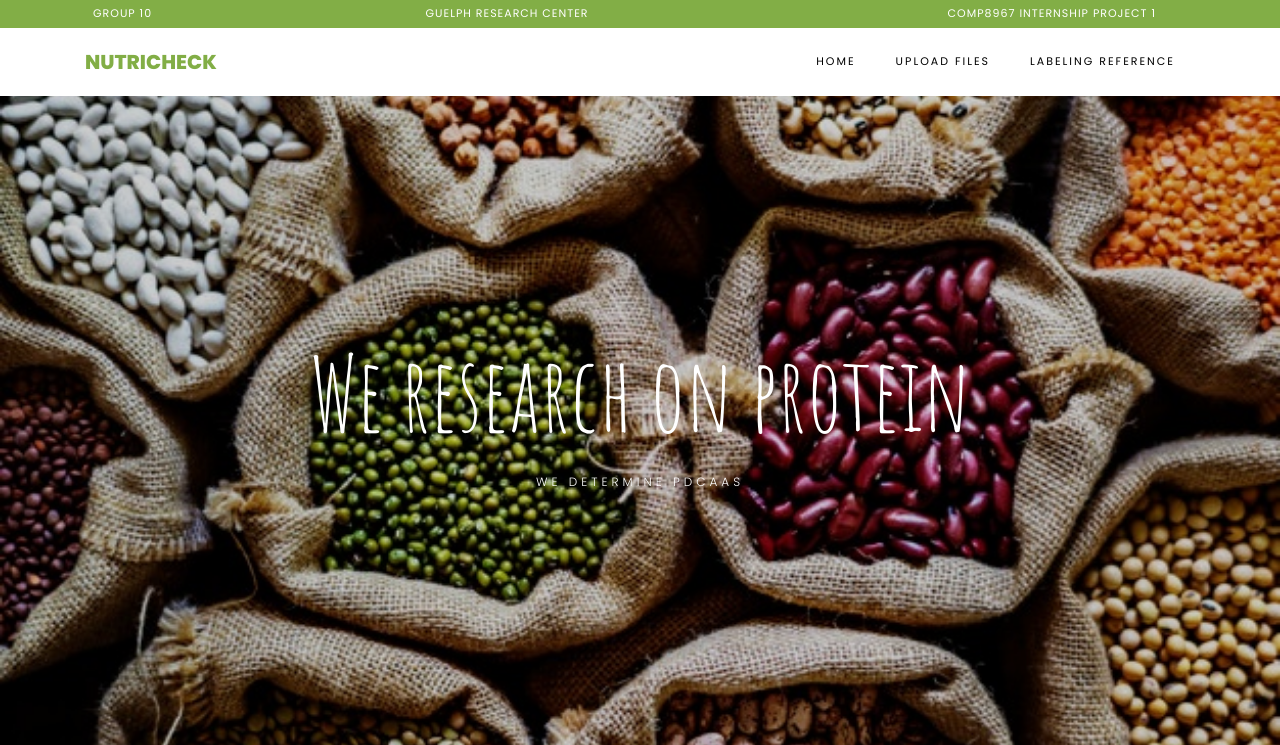
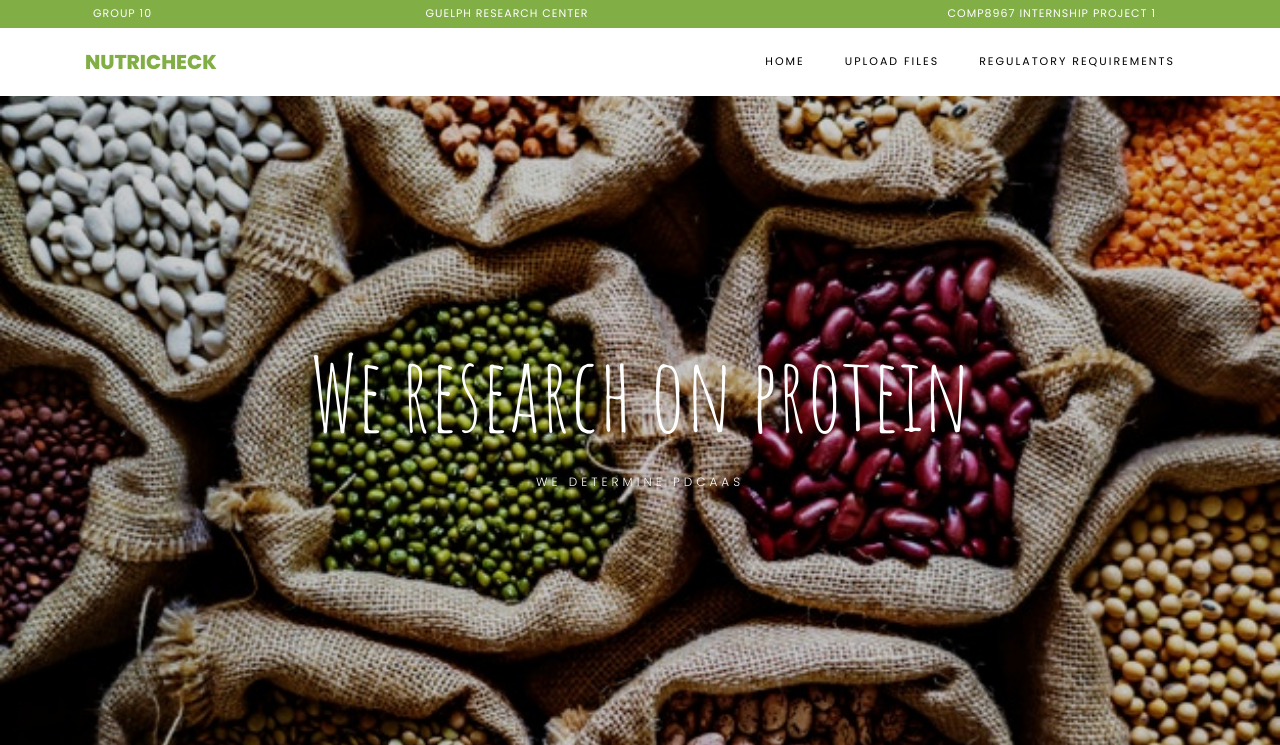
Before and after one commit to Shivamani-A/Nutricheck, a Django app: page / in a window 1280 px wide. Shown: the top 745 px of the page. Run offline with Django 4.2, Linux system fonts and the light colour scheme; some libraries are stand-ins or nearby versions; some web fonts are replaced.

Commit message:
modified content in html

```diff
--- a/templates/index.html
+++ b/templates/index.html
@@ -62,7 +62,7 @@
 	        <ul class="navbar-nav ml-auto">
 	          <li class="nav-item active"><a href="{% url 'home' %}" class="nav-link">Home</a></li>
                 <li class="nav-item active"><a href="{% url 'process_excel' %}" class="nav-link">Upload Files</a></li>
-                <li class="nav-item active"><a href="https://www.canada.ca/en/health-canada/services/technical-documents-labelling-requirements/nutrition-labelling-table-reference-amounts-food.html" class="nav-link">Labeling Reference</a></li>
+                <li class="nav-item active"><a href="https://www.canada.ca/en/health-canada/services/technical-documents-labelling-requirements/nutrition-labelling-table-reference-amounts-food.html" class="nav-link">Regulatory Requirements</a></li>
 {#	          <li class="nav-item dropdown">#}
 {#              <a class="nav-link dropdown-toggle" href="upload.html" id="dropdown04" data-toggle="dropdown" aria-haspopup="true" aria-expanded="false">Upload files</a>#}
 {#              <div class="dropdown-menu" aria-labelledby="dropdown04">#}
--- a/templates/result.html
+++ b/templates/result.html
@@ -75,7 +75,7 @@
                 <ul class="navbar-nav ml-auto">
                     <li class="nav-item"><a href="{% url 'home' %}" class="nav-link">Home</a></li>
                     <li class="nav-item"><a href="{% url 'process_excel' %}" class="nav-link">Upload Files</a></li>
-                    <li class="nav-item active"><a href="https://www.canada.ca/en/health-canada/services/technical-documents-labelling-requirements/nutrition-labelling-table-reference-amounts-food.html" class="nav-link">Labeling Reference</a></li>
+                    <li class="nav-item active"><a href="https://www.canada.ca/en/health-canada/services/technical-documents-labelling-requirements/nutrition-labelling-table-reference-amounts-food.html" class="nav-link">Regulatory Requirements</a></li>
                 </ul>
             </div>
         </div>
@@ -128,7 +128,7 @@
         <div class="col-md-12 text-center">
             <p>
                 Copyright &copy;
-                <script>document.write(new Date().getFullYear());</script> All rights reserved </a>
+                <script>document.write(new Date().getFullYear());</script> All rights reserved
             </p>
         </div>
     </footer>
--- a/templates/upload.html
+++ b/templates/upload.html
@@ -55,7 +55,7 @@
                 <ul class="navbar-nav ml-auto">
                     <li class="nav-item"><a href="{% url 'home' %}" class="nav-link">Home</a></li>
                     <li class="nav-item active"><a href="{% url 'process_excel' %}" class="nav-link">Upload Files</a></li>
-                    <li class="nav-item active"><a href="https://www.canada.ca/en/health-canada/services/technical-documents-labelling-requirements/nutrition-labelling-table-reference-amounts-food.html" class="nav-link">Labeling Reference</a></li>
+                    <li class="nav-item active"><a href="https://www.canada.ca/en/health-canada/services/technical-documents-labelling-requirements/nutrition-labelling-table-reference-amounts-food.html" class="nav-link">Regulatory Requirements</a></li>
                 </ul>
             </div>
         </div>
```
